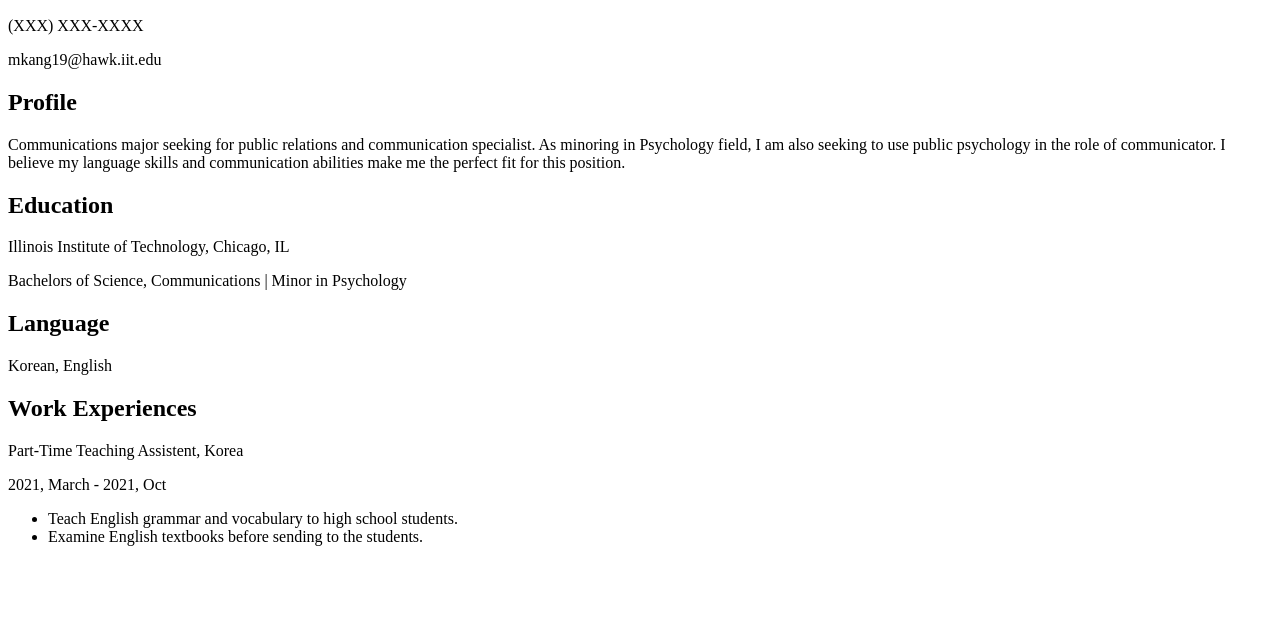
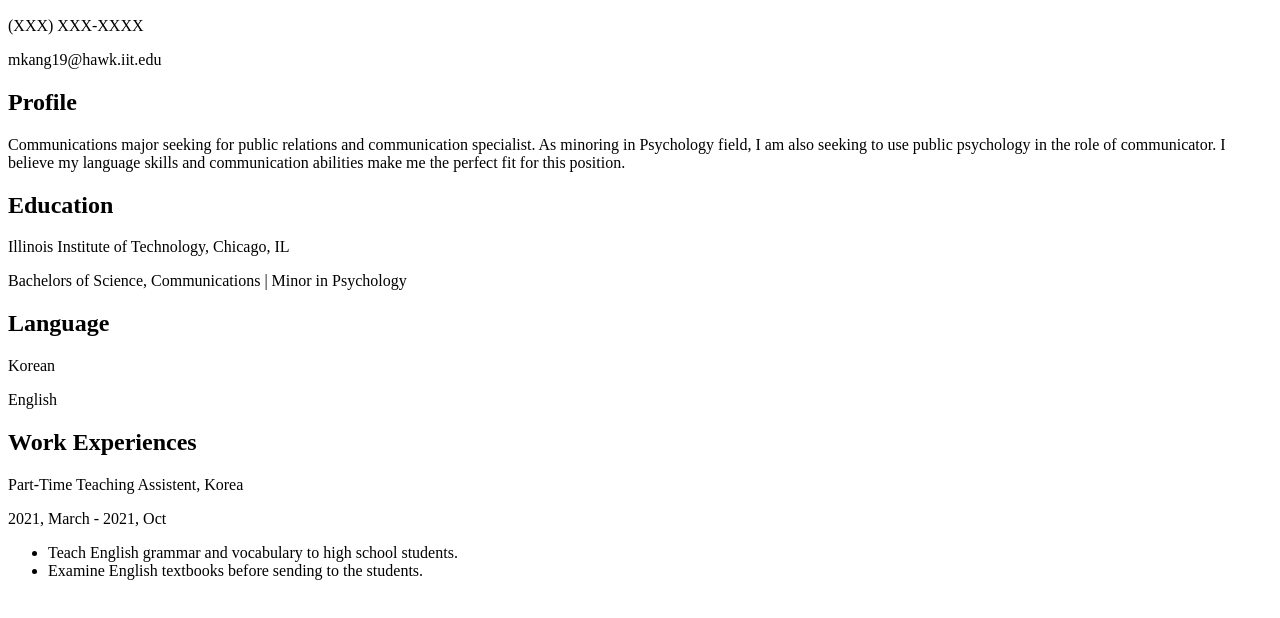
Before and after one commit to Ivy-Kang/Project1, a plain HTML site: page resume.html in a window 1280 px wide. Shown: the part 180-798 px from the top of the page. Drawn offline with Linux system fonts and the light colour scheme.

Commit message:
fix info

```diff
--- a/resume.html
+++ b/resume.html
@@ -24,7 +24,8 @@
 	    <p>Illinois Institute of Technology, Chicago, IL</p>
 		<p>Bachelors of Science, Communications | Minor in Psychology</p>
 	  <h2>Language</h2>
-	    <p>Korean, English</p>
+	    <p>Korean</p>
+		<p>English</p>
 	  <h2>Work Experiences</h2>
 	    <p>Part-Time Teaching Assistent, Korea</p>
 		<p>2021, March - 2021, Oct</p>
```
